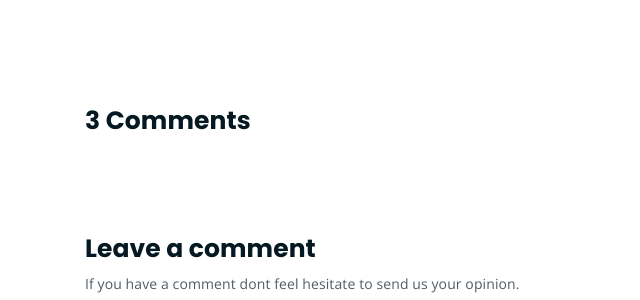
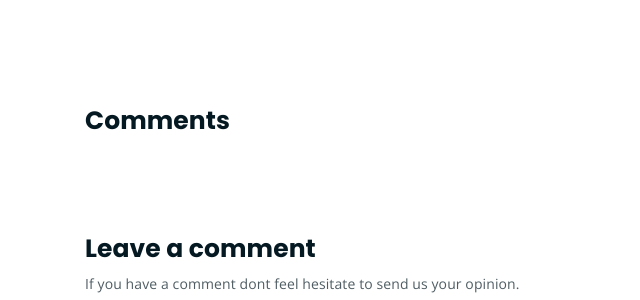
Before and after one commit to PaaK-A/realBloomers, a PHP site: page /view/single-product.php?pid=1 in a window 1280 px wide. Shown: the part 1267-1567 px from the top of the page, without its empty margins (0-640 px from the left). Run offline with PHP 8.4, Linux system fonts and the light colour scheme; the visitor is signed in with stand-in values (Sample User, id 1); data that the repository does not hold is empty; style sheets or scripts are compiled from the project's sources; some libraries are stand-ins or nearby versions.

Commit message:
last min changes

```diff
--- a/view/cart.php
+++ b/view/cart.php
@@ -283,7 +283,7 @@ $getcustomerID= $_SESSION['cid'];
 				// alert('AJAX call was successful!');
 				// $('#alert-box').html(data);
 				window.location.reload();
-				alert(data);
+				// alert(data);
 				//alert(status);
 
 			},
--- a/view/single-product.php
+++ b/view/single-product.php
@@ -171,7 +171,7 @@ $category_name=$selectcat['cat_name'];
 				<div class="col-lg-8">
 					<div class="single-article-section">
 						<div class="comments-list-wrap">
-							<h3 class="comment-count-title">3 Comments</h3>
+							<h3 class="comment-count-title">Comments</h3>
 							<div class="comment-list">
 								<?php foreach(selectAllComments_ctr($selectoneP['product_id']) as $comment):?>
 								<div class="single-comment-body">
```
